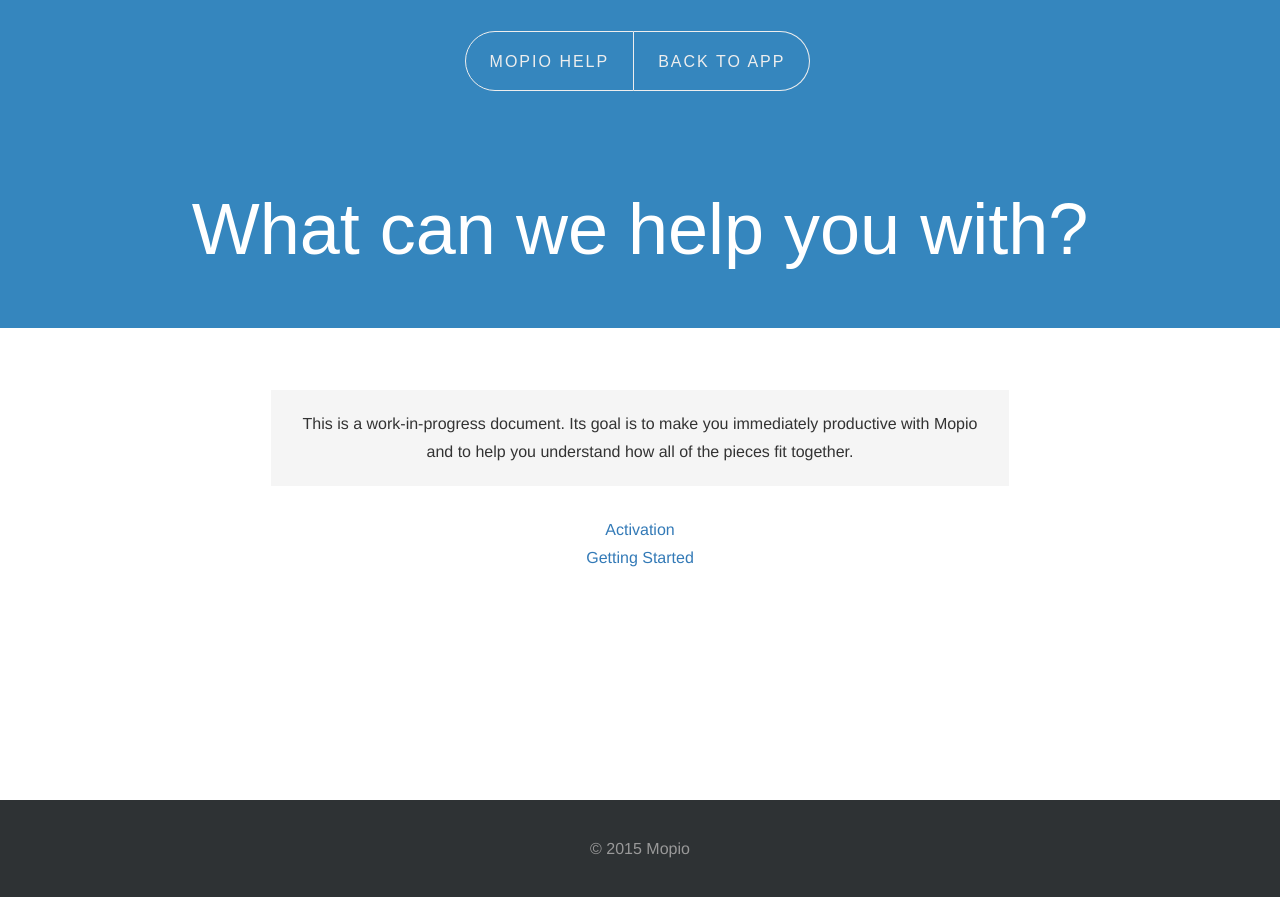
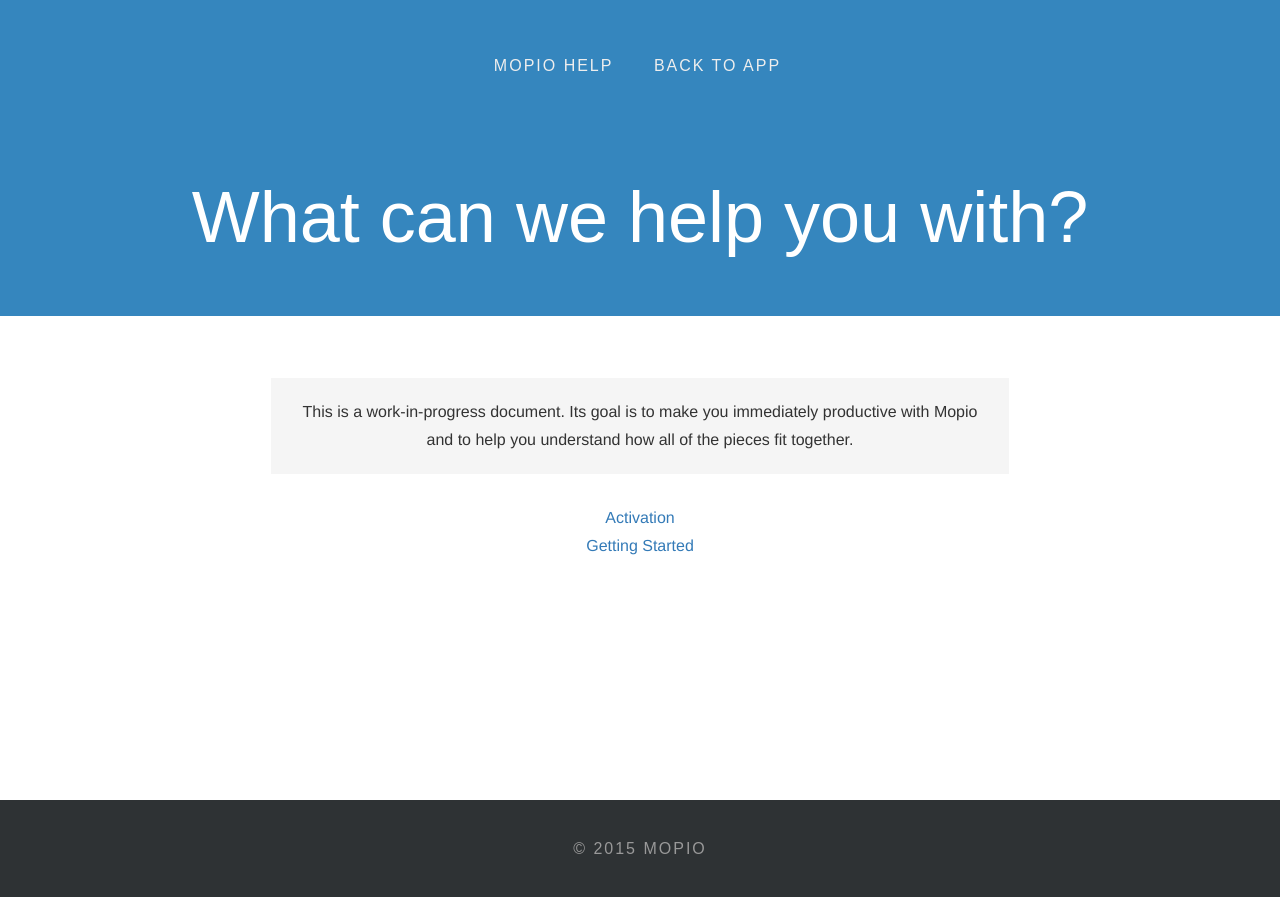
Before and after one commit to abandoned/help.mop.io, a Jekyll site: the page built from index.html, in a window 1280 px wide. Shown: the top 897 px of the page. Built offline with Jekyll 4.4.1, drawn with Linux system fonts in a browser that asks for light colours; a script that is not in the unit is left out.

Commit message:
Tweak layout

```diff
--- /dev/null
+++ b/_sass/_content.scss
@@ -0,0 +1,29 @@
+.well {
+  border-radius: 0;
+  box-shadow: none;
+  margin-bottom: 30px;
+}
+
+.main {
+  -webkit-font-smoothing: antialiased;
+  line-height: 28px;
+  max-width: $screen-tablet;
+  padding-bottom: 4em;
+  padding-top: 2em;
+  text-align: center;
+
+  img {
+    display: block;
+    margin: 0 auto;
+    max-width: 80%;
+  }
+  p,
+  ol {
+    margin-bottom: 20px;
+    text-align: left;
+  }
+
+  h2 {
+    margin-top: 1em;
+  }
+}
--- a/_sass/_footer.scss
+++ b/_sass/_footer.scss
@@ -21,7 +21,10 @@
   width: 100%;
 
   .container {
+    font-family: "proxima-nova", sans-serif;
+    letter-spacing: 2px;
     max-width: $screen-tablet;
     text-align: center;
+    text-transform: uppercase;
   }
 }
--- a/_sass/_header.scss
+++ b/_sass/_header.scss
@@ -8,41 +8,16 @@
   }
 
   .list-inline {
-    display: inline-block;
-    margin-top: $navbar-height  / 4;
-  }
-
-  li {
-    border: 1px solid $gray-lighter;
-    float: left;
-    height: $navbar-height / 2;
-    line-height: $navbar-height / 2;
-    padding: 0 24px;
-    transition: background-color .2s;
-
-    &:first-child {
-      border-bottom-left-radius: $navbar-height / 4;
-      border-top-left-radius: $navbar-height / 4;
-    }
-
-    &:last-child {
-      border-bottom-right-radius: $navbar-height / 4;
-      border-top-right-radius: $navbar-height / 4;
-    }
-
-    &:not(:first-child) {
-      border-left-width: 0;
-    }
-
-    &:hover {
-      background-color: darken($ocean-blue, 10%);
-    }
+    margin-top: $navbar-height  / 2;
   }
 
   a {
     color: $gray-lighter;
+    margin-left: 12px;
+    margin-right: 12px;
 
     &:hover {
+      border-bottom: 2px solid $gray-lighter;
       text-decoration: none;
     }
   }
--- /dev/null
+++ b/_sass/_jumbotron.scss
@@ -0,0 +1,8 @@
+.jumbotron {
+  font-family: "proxima-nova", sans-serif;
+  text-align: center;
+
+  h1 {
+    font-weight: 100;
+  }
+}
--- a/_sass/_layout.scss
+++ b/_sass/_layout.scss
@@ -1,39 +1,4 @@
 @import 'header';
+@import 'jumbotron';
+@import 'content';
 @import 'footer';
-
-.jumbotron {
-  text-align: center;
-
-  h1 {
-    font-weight: 100;
-  }
-}
-
-.jumbotron {
-  font-family: "proxima-nova", sans-serif;
-}
-
-.well {
-  border-radius: 0;
-  box-shadow: none;
-  margin-bottom: 30px;
-}
-
-.main {
-  -webkit-font-smoothing: antialiased;
-  line-height: 28px;
-  max-width: $screen-tablet;
-  padding-bottom: 30px;
-  padding-top: 2em;
-  text-align: center;
-
-  p,
-  ol {
-    margin-bottom: 20px;
-    text-align: left;
-  }
-
-  h2 {
-    margin-top: 1em;
-  }
-}
--- a/_sass/_variables.scss
+++ b/_sass/_variables.scss
@@ -8,7 +8,7 @@
 $jumbotron-color: #fff;
 
 $navbar-border-radius: 0;
-$navbar-height: 120px;
+$navbar-height: 108px;
 $navbar-inverse-bg: $ocean-blue;
 $navbar-inverse-border: $ocean-blue;
 $navbar-inverse-link-color: #fff;
```
Also changed, not shown: images/icon.png (deleted).
